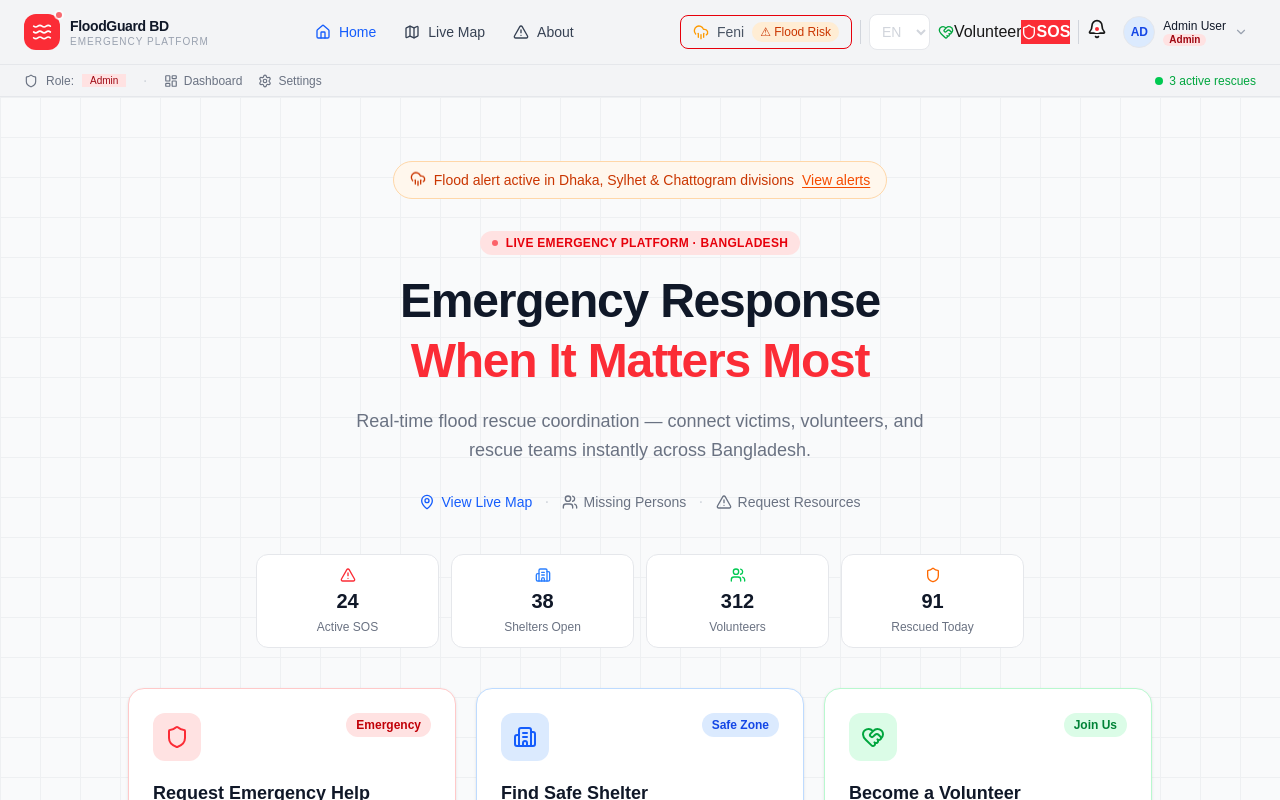
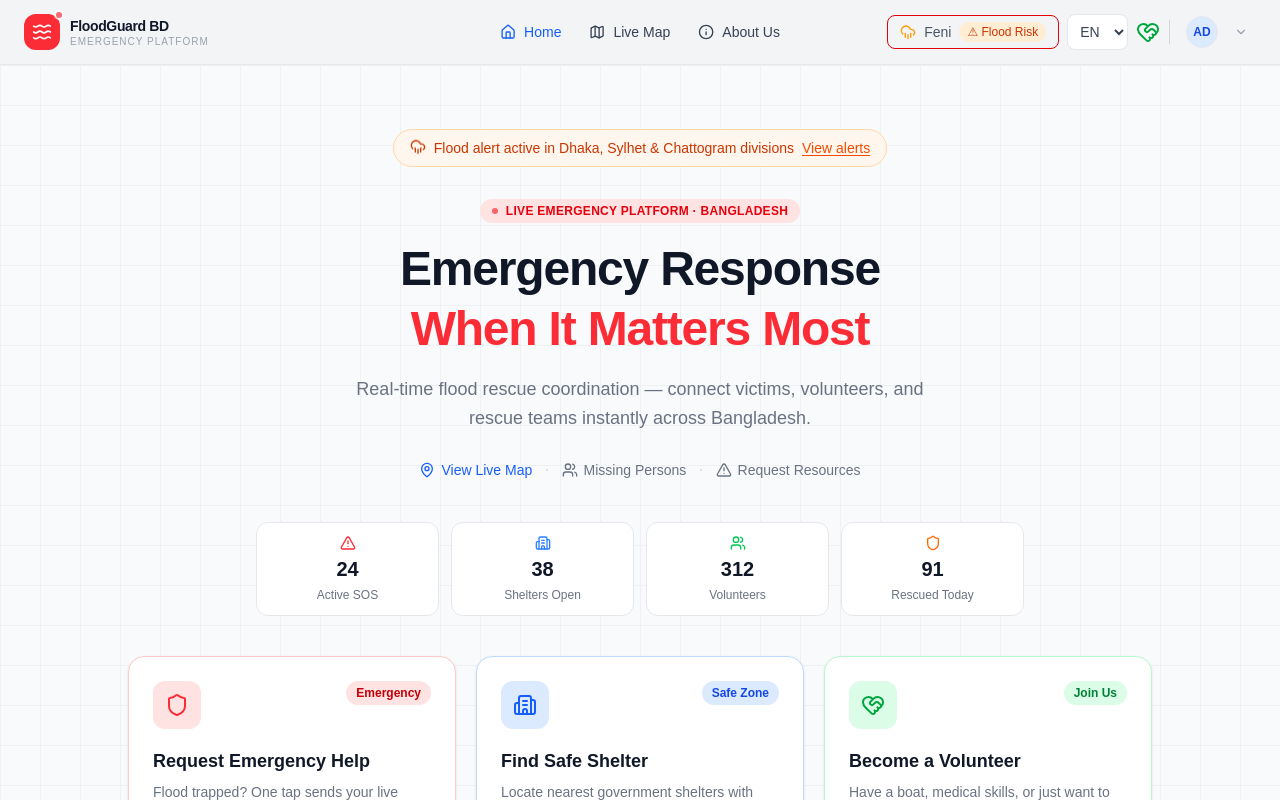
Before and after one commit to Tonmoy-Roy/FloodGuard, a Next.js app: page / in a window 1280 px wide. Shown: the top 800 px of the page. Built offline with nearby package versions, Linux system fonts and the light colour scheme.

Commit message:
Navbar updated

```diff
--- a/app/Components/Layout/Navbar.jsx
+++ b/app/Components/Layout/Navbar.jsx
@@ -4,8 +4,8 @@ import { useState } from "react";
 import Link from "next/link";
 import { usePathname } from "next/navigation";
 
-import { Button } from "../Ui/button";
-import { Badge } from "../Ui/badge";
+import { Button } from "../ui/button";
+import { Badge } from "../ui/badge";
 
 import {
   DropdownMenu,
@@ -14,20 +14,19 @@ import {
   DropdownMenuLabel,
   DropdownMenuSeparator,
   DropdownMenuTrigger,
-} from "../Ui/dropdown-menu";
+} from "../ui/dropdown-menu";
 
 import {
   Sheet,
   SheetContent,
   SheetTrigger,
-} from "../Ui/sheet";
+} from "../ui/sheet";
+
 import LeftSidebar from "@/app/map/LeftSidebar";
 
 import {
-  AlertTriangle,
+  Info,
   Bell,
-  Building2,
-  ChevronDown,
   CloudRain,
   Home,
   LayoutDashboard,
@@ -36,20 +35,20 @@ import {
   Menu,
   Settings,
   Shield,
-  UserSearch,
   Users,
   Waves,
   HeartHandshake,
+  ChevronDown,
 } from "lucide-react";
+import HeroSection from "../Sections/HomePage/Hero";
 
 // ───────────────────────────────────────────────────────────────────────────────
 // Mock User
 // ───────────────────────────────────────────────────────────────────────────────
 
 const MOCK_USER = {
-  name: "Admin User",
   email: "admin@floodguard.bd",
-  role: "admin", // user | volunteer | admin | rescue_team
+  role: "admin",
   avatarInitials: "AD",
 };
 
@@ -61,12 +60,7 @@ const TRANSLATIONS = {
   en: {
     home: "Home",
     liveMap: "Live Map",
-    about: "About",
-
-    volunteer: "Volunteer",
-    becomeVolunteer: "Become a Volunteer",
-
-    sos: "SOS",
+    about: "About Us",
 
     dashboard: "Dashboard",
     settings: "Settings",
@@ -74,9 +68,6 @@ const TRANSLATIONS = {
     signOut: "Sign Out",
 
     floodRisk: "Flood Risk",
-    activeRescues: "active rescues",
-
-    role: "Role",
 
     emergencyPlatform: "Emergency Platform",
   },
@@ -86,20 +77,12 @@ const TRANSLATIONS = {
     liveMap: "লাইভ ম্যাপ",
     about: "আমাদের সম্পর্কে",
 
-    volunteer: "স্বেচ্ছাসেবক",
-    becomeVolunteer: "স্বেচ্ছাসেবক হোন",
-
-    sos: "এসওএস",
-
     dashboard: "ড্যাশবোর্ড",
     settings: "সেটিংস",
     manageUsers: "ইউজার ম্যানেজ",
     signOut: "লগ আউট",
 
     floodRisk: "বন্যা ঝুঁকি",
-    activeRescues: "সক্রিয় উদ্ধার অভিযান",
-
-    role: "ভূমিকা",
 
     emergencyPlatform: "জরুরি প্ল্যাটফর্ম",
   },
@@ -112,7 +95,7 @@ const TRANSLATIONS = {
 const NAV_LINKS = [
   { href: "/", key: "home", icon: Home },
   { href: "/map", key: "liveMap", icon: Map },
-  { href: "/about", key: "about", icon: AlertTriangle },
+  { href: "/about", key: "about", icon: Info },
 ];
 
 // ───────────────────────────────────────────────────────────────────────────────
@@ -194,7 +177,9 @@ function WeatherBadge({ language, className = "" }) {
   const floodRisk = true;
 
   return (
-    <div className={`flex items-center gap-2 px-3 py-1.5 rounded-lg border border-red-600 dark:border-gray-700 bg-gray-100 dark:bg-gray-800 text-sm text-gray-600 dark:text-gray-300 ${className}`}>
+    <div
+      className={`flex items-center gap-2 px-3 py-1.5 rounded-lg border border-red-600 dark:border-gray-700 bg-gray-100 dark:bg-gray-800 text-sm text-gray-600 dark:text-gray-300 ${className}`}
+    >
       <CloudRain className="w-4 h-4 text-amber-500" />
 
       <span>Feni</span>
@@ -249,18 +234,18 @@ function UserMenu({ user, language }) {
               {user.name}
             </span>
 
-            <span
+            {/* <span
               className={`text-[10px] font-semibold px-1.5 rounded-full ${roleMeta.className}`}
             >
               {roleMeta.label}
-            </span>
+            </span> */}
           </div>
 
           <ChevronDown className="w-3.5 h-3.5 text-gray-400 hidden md:block" />
         </button>
       </DropdownMenuTrigger>
 
-      <DropdownMenuContent align="end" className="w-52">
+      <DropdownMenuContent align="end" className="w-52 text-gray-400">
         <DropdownMenuLabel className="flex flex-col gap-0.5">
           <span className="font-medium text-sm">{user.name}</span>
 
@@ -296,11 +281,8 @@ function UserMenu({ user, language }) {
 
         <DropdownMenuSeparator />
 
-        <DropdownMenuItem
-          className="text-red-600 dark:text-red-400 focus:text-red-600"
-          onClick={() => console.log("sign out")}
-        >
-          <LogOut className="w-4 h-4 mr-2" />
+        <DropdownMenuItem className="flex gap-2 items-center text-red-600 dark:text-red-400 focus:text-red-600">
+          <LogOut className="w-4 h-4" />
           {t.signOut}
         </DropdownMenuItem>
       </DropdownMenuContent>
@@ -314,22 +296,35 @@ function UserMenu({ user, language }) {
 
 function MobileNav({ user, pathname, language, isMapPage }) {
   const [open, setOpen] = useState(false);
+
   const t = TRANSLATIONS[language];
 
   const dashboardHref = DASHBOARD_ROUTE[user.role];
+
   const roleMeta = ROLE_META[user.role];
 
   return (
     <Sheet open={open} onOpenChange={setOpen}>
       <SheetTrigger asChild>
-        <Button variant="ghost" size="icon" className="md:hidden text-gray-900 dark:text-gray-100 hover:bg-gray-100 dark:hover:bg-gray-800">
+        <Button
+          variant="ghost"
+          size="icon"
+          className="md:hidden text-gray-900 dark:text-gray-100 hover:bg-gray-100 dark:hover:bg-gray-800"
+        >
           <Menu className="w-5 h-5" />
         </Button>
       </SheetTrigger>
 
-      <SheetContent side="left" className="w-80 p-0 bg-white dark:bg-gray-900 border-r border-gray-200 dark:border-gray-800 flex flex-col overflow-hidden">
+      <SheetContent
+        side="left"
+        className="z-[9999] w-80 p-0 bg-white dark:bg-gray-900 border-r border-gray-200 dark:border-gray-800 flex flex-col overflow-hidden"
+      >
         {/* Header */}
-        <div className="p-5 border-b border-gray-100 dark:border-gray-800" onClick={() => setOpen(false)}>
+
+        <div
+          className="p-5 border-b border-gray-100 dark:border-gray-800"
+          onClick={() => setOpen(false)}
+        >
           <Logo language={language} />
         </div>
 
@@ -339,29 +334,31 @@ function MobileNav({ user, pathname, language, isMapPage }) {
           </div>
         ) : (
           <>
-            {/* User Quick Info */}
+            {/* User Info */}
+
             <div className="px-5 py-4 bg-gray-50/50 dark:bg-gray-800/20 border-b border-gray-100 dark:border-gray-800">
               <div className="flex items-center gap-3">
                 <div className="w-10 h-10 rounded-full bg-blue-100 dark:bg-blue-900 flex items-center justify-center text-xs font-bold text-blue-700 dark:text-blue-300 border border-blue-200 dark:border-gray-700">
                   {user.avatarInitials}
                 </div>
+
                 <div className="flex flex-col">
-                  <span className="text-sm font-bold text-gray-900 dark:text-gray-100">{user.name}</span>
-                  <span className={`text-[10px] font-semibold px-2 py-0.5 rounded-full w-fit mt-1 ${roleMeta.className}`}>
-                    {roleMeta.label}
+                  <span className="text-sm font-bold text-gray-900 dark:text-gray-100">
+                    {user.name}
                   </span>
                 </div>
               </div>
             </div>
 
-            {/* Navigation Content */}
+            {/* Nav */}
+
             <div className="flex-1 overflow-y-auto">
               <div className="p-4 space-y-6">
-                {/* Main Links */}
                 <div className="space-y-2">
                   <h4 className="px-3 text-[10px] font-bold text-gray-400 uppercase tracking-widest">
                     Menu
                   </h4>
+
                   <nav className="flex flex-col gap-1">
                     {NAV_LINKS.map(({ href, key, icon: Icon }) => (
                       <Link
@@ -369,22 +366,25 @@ function MobileNav({ user, pathname, language, isMapPage }) {
                         href={href}
                         onClick={() => setOpen(false)}
                         className={`flex items-center gap-3 px-3 py-2.5 rounded-xl text-sm font-medium transition-all ${pathname === href
-                            ? "bg-blue-50 dark:bg-blue-900/40 text-blue-600 dark:text-blue-400 font-bold"
-                            : "text-gray-600 dark:text-gray-400 hover:bg-gray-50 dark:hover:bg-gray-800 hover:text-blue-600 dark:hover:text-blue-400"
+                          ? "bg-blue-50 dark:bg-blue-900/40 text-blue-600 dark:text-blue-400 font-bold"
+                          : "text-gray-600 dark:text-gray-400 hover:bg-gray-50 dark:hover:bg-gray-800 hover:text-blue-600 dark:hover:text-blue-400"
                           }`}
                       >
                         <Icon className="w-5 h-5" />
+
                         {t[key]}
                       </Link>
                     ))}
                   </nav>
                 </div>
 
-                {/* Dashboard Links */}
+                {/* Dashboard */}
+
                 <div className="space-y-2">
                   <h4 className="px-3 text-[10px] font-bold text-gray-400 uppercase tracking-widest">
                     Account
                   </h4>
+
                   <nav className="flex flex-col gap-1">
                     <Link
                       href={dashboardHref}
@@ -392,37 +392,56 @@ function MobileNav({ user, pathname, language, isMapPage }) {
                       className="flex items-center gap-3 px-3 py-2.5 rounded-xl text-sm font-medium text-gray-600 dark:text-gray-400 hover:bg-gray-50 dark:hover:bg-gray-800 hover:text-blue-600 dark:hover:text-blue-400"
                     >
                       <LayoutDashboard className="w-5 h-5" />
+
                       {t.dashboard}
                     </Link>
+
                     <Link
                       href="/settings"
                       onClick={() => setOpen(false)}
                       className="flex items-center gap-3 px-3 py-2.5 rounded-xl text-sm font-medium text-gray-600 dark:text-gray-400 hover:bg-gray-50 dark:hover:bg-gray-800 hover:text-blue-600 dark:hover:text-blue-400"
                     >
                       <Settings className="w-5 h-5" />
+
                       {t.settings}
                     </Link>
                   </nav>
                 </div>
 
-                {/* Weather / Info Section */}
                 <div className="px-3">
-                  <WeatherBadge language={language} className="w-full justify-center py-3" />
+                  <WeatherBadge
+                    language={language}
+                    className="w-full justify-center py-3"
+                  />
                 </div>
               </div>
             </div>
 
-            {/* Footer CTAs */}
+            {/* Footer */}
+
             <div className="p-5 border-t border-gray-100 dark:border-gray-800 bg-gray-50/50 dark:bg-gray-900 flex flex-col gap-3">
-              <Button variant="outline" className="w-full justify-center gap-2 text-green-600 border-green-200 hover:bg-green-50 dark:hover:bg-green-900/20 h-11" asChild>
-                <Link href="/volunteer/register" onClick={() => setOpen(false)}>
+              <Button
+                variant="outline"
+                className="w-full justify-center gap-2 text-green-600 border-green-200 hover:bg-green-50 dark:hover:bg-green-900/20 h-11"
+                asChild
+              >
+                <Link
+                  href="/volunteer/register"
+                  onClick={() => setOpen(false)}
+                >
                   <HeartHandshake className="w-4 h-4" />
+
                   {t.becomeVolunteer}
                 </Link>
               </Button>
-              <Button className="w-full gap-2 bg-red-500 hover:bg-red-600 text-white font-bold h-11 shadow-lg shadow-red-500/20" asChild>
+
+              <Button
+                className="w-full gap-2 bg-red-500 hover:bg-red-600 text-white font-bold h-11 shadow-lg shadow-red-500/20"
+                asChild
+              >
                 <Link href="/sos" onClick={() => setOpen(false)}>
                   <Shield className="w-4 h-4" />
+
                   {t.sos}
                 </Link>
               </Button>
@@ -458,46 +477,52 @@ export default function Navbar() {
       {/* Main Bar */}
 
       <div className="flex items-center h-16 px-4 md:px-6 gap-4">
-        {/* Left: Logo */}
+        {/* Logo */}
+
         <div className="flex-shrink-0">
           <Logo language={language} />
         </div>
 
-        {/* Center: Desktop Nav */}
-        <nav className="hidden md:flex items-center gap-1 flex-1 justify-center">
+        {/* Desktop Nav */}
+
+        <nav className="hidden md:flex items-center gap-1 absolute left-1/2 -translate-x-1/2">
           {NAV_LINKS.map(({ href, key, icon: Icon }) => (
             <Link
               key={href}
               href={href}
               className={`flex items-center gap-2 px-3 py-1.5 rounded-lg text-sm font-medium transition-colors ${pathname === href
-                  ? "text-blue-600 dark:text-blue-400"
-                  : "text-gray-700 dark:text-gray-300 hover:text-blue-600 dark:hover:text-blue-400"
+                ? "text-blue-600 dark:text-blue-400"
+                : "text-gray-700 dark:text-gray-300 hover:text-blue-600 dark:hover:text-blue-400"
                 }`}
             >
               <Icon className="w-4 h-4" />
+
               {t[key]}
             </Link>
           ))}
         </nav>
 
-        {/* Right: Weather Badge & Controls */}
+        {/* Right */}
+
         <div className="flex items-center gap-2 flex-shrink-0 ml-auto">
           <WeatherBadge language={language} className="hidden md:flex" />
 
-          <div className="hidden md:block w-px h-6 bg-gray-300 dark:bg-gray-700" />
 
-          {/* Language Switcher */}
+          {/* Language */}
 
           <select
             value={language}
             onChange={(e) => setLanguage(e.target.value)}
-            className="hidden md:block h-9 rounded-lg border border-gray-200 dark:border-gray-700 bg-white dark:bg-gray-800 px-2 text-sm outline-none text-gray-300"
+            className="hidden md:block h-9 rounded-lg border border-gray-200 dark:border-gray-700 bg-white dark:bg-gray-800 px-2 text-sm outline-none text-gray-700 dark:text-gray-300"
           >
             <option value="en">EN</option>
+
             <option value="bn">বাংলা</option>
           </select>
 
-          <div className="hidden md:flex gap-0 -space-x-px">
+          {/* Buttons */}
+
+          <div className="hidden md:flex md:w-[1vw] md:mr-3">
             <Button
               variant="outline"
               size="sm"
@@ -505,19 +530,9 @@ export default function Navbar() {
               asChild
             >
               <Link href="/volunteer/register">
-                <HeartHandshake className="w-4 h-4 text-green-600" />
+                <HeartHandshake className="w-6 h-6 text-green-600" />
+
                 {t.volunteer}
-              </Link>
-            </Button>
-
-            <Button
-              size="sm"
-              className="flex items-center bg-red-500 hover:bg-red-600 text-white font-semibold rounded-l-none"
-              asChild
-            >
-              <Link href="/sos">
-                <Shield className="w-4 h-4" />
-                {t.sos}
               </Link>
             </Button>
           </div>
@@ -525,12 +540,10 @@ export default function Navbar() {
           <div className="hidden md:block w-px h-6 bg-gray-300 dark:bg-gray-700" />
 
           <div className="hidden md:block">
-            <NotificationBell count={activeRescues} />
+            <UserMenu user={user} language={language} />
           </div>
 
-          <div className="hidden md:block">
-            <UserMenu user={user} language={language} />
-          </div>
+          {/* Mobile */}
 
           <MobileNav
             user={user}
@@ -540,47 +553,6 @@ export default function Navbar() {
           />
         </div>
       </div>
-
-      {/* Sub Bar */}
-
-      <div className="hidden md:flex items-center gap-4 px-6 h-8 bg-gray-100 dark:bg-gray-800/50 border-t border-gray-200 dark:border-gray-800">
-        <div className="flex items-center gap-2 text-xs text-gray-500 dark:text-gray-400">
-          <Shield className="w-3.5 h-3.5" />
-
-          {t.role}:
-
-          <Badge
-            variant="secondary"
-            className={`text-[10px] px-2 py-0 ${roleMeta.className}`}
-          >
-            {roleMeta.label}
-          </Badge>
-        </div>
-
-        <span className="text-gray-300 dark:text-gray-700">·</span>
-
-        <Link
-          href={dashboardHref}
-          className="flex items-center gap-1.5 text-xs text-gray-500 hover:text-gray-900 dark:hover:text-gray-100 transition-colors"
-        >
-          <LayoutDashboard className="w-3.5 h-3.5" />
-          {t.dashboard}
-        </Link>
-
-        <Link
-          href="/settings"
-          className="flex items-center gap-1.5 text-xs text-gray-500 hover:text-gray-900 dark:hover:text-gray-100 transition-colors"
-        >
-          <Settings className="w-3.5 h-3.5" />
-          {t.settings}
-        </Link>
-
-        <div className="ml-auto flex items-center gap-1.5 text-xs text-green-600 dark:text-green-400 font-medium">
-          <span className="w-2 h-2 rounded-full bg-green-500 animate-pulse" />
-
-          {activeRescues} {t.activeRescues}
-        </div>
-      </div>
     </header>
   );
 }
--- a/app/Components/Ui/sheet.jsx
+++ b/app/Components/Ui/sheet.jsx
@@ -46,7 +46,7 @@ export function SheetContent({ side = "right", className = "", children }) {
   if (!context || !context.open) return null;
 
   return (
-    <div className="fixed inset-0 z-[100] flex">
+    <div className="fixed inset-0 z-[99999] flex">
       {/* Backdrop overlay */}
       <div className="fixed inset-0 bg-black/50 backdrop-blur-sm transition-opacity" onClick={() => context.setOpen(false)} />
       {/* Sidebar Content */}
@@ -56,3 +56,7 @@ export function SheetContent({ side = "right", className = "", children }) {
     </div>
   );
 }
+
+export function SheetTitle({ children, className = "" }) {
+  return <h2 className={`text-lg font-semibold ${className}`}>{children}</h2>;
+}
--- a/app/about/Contact.jsx
+++ b/app/about/Contact.jsx
@@ -284,27 +284,14 @@ export default function ContactSection() {
               ))}
             </div>
 
-            {/* Open source note */}
-            <div className="mt-2 p-4 rounded-2xl bg-gray-50 dark:bg-gray-900 border border-gray-200 dark:border-gray-800 flex items-start gap-3">
-              <GitHub className="w-5 h-5 text-gray-500 flex-shrink-0 mt-0.5" />
-              <div className="flex flex-col gap-1">
-                <p className="text-sm font-semibold text-gray-800 dark:text-gray-200">
-                  Open Source
-                </p>
-                <p className="text-xs text-gray-400 dark:text-gray-500 leading-relaxed">
-                  FloodGuard BD is open source. PRs, issues, and contributions
-                  are welcome on GitHub.
-                </p>
-              </div>
-            </div>
           </div>
 
           {/* Right — feedback form */}
-          <div className="flex flex-col gap-4">
+          <div className="flex flex-col gap-4 ">
             <p className="text-xs font-semibold text-gray-400 dark:text-gray-500 uppercase tracking-wider">
               Send a message
             </p>
-            <div className="p-6 rounded-2xl bg-gray-50 dark:bg-gray-900 border border-gray-200 dark:border-gray-800">
+            <div className="p-6 rounded-2xl bg-gray-50 dark:bg-gray-900 border border-gray-200 dark:border-gray-800 md:h-[46vh]">
               <FeedbackForm />
             </div>
           </div>
```
